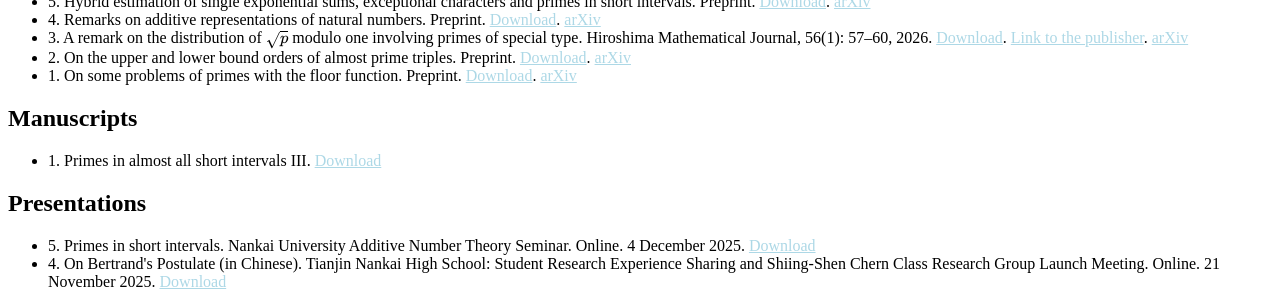
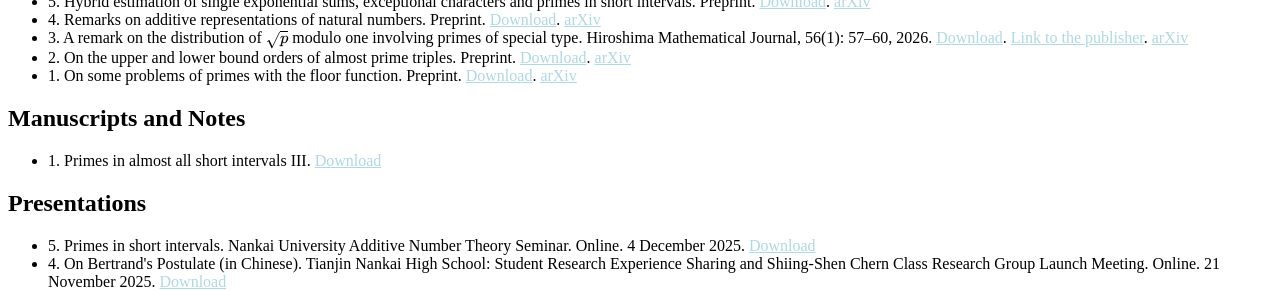
Before and after one commit to CareyRunboLi/CareyRunboLi.github.io, a Jekyll site: the page built from index.md, in a window 1280 px wide and 900 px high, scrolled down 1818 px. Shown: the part 488-779 px from the top of the window. Built offline with Jekyll 4.4.1, drawn with Linux system fonts in a browser that asks for light colours; some web fonts are replaced; formulas are drawn with MathJax 3; a style sheet for code colours, icons or effects is not loaded; our own code applies the rules of GitHub Pages for plain Markdown files.

Commit message:
Update manuscripts.md

```diff
--- a/_includes/manuscripts.md
+++ b/_includes/manuscripts.md
@@ -4,7 +4,7 @@
   }
 </style>
 
-## Manuscripts
+## Manuscripts and Notes
 
 <ul style="margin:0 0 5px;">
   <li>1. Primes in almost all short intervals III. <a href="https://runbolicarey.com/assets/downloads/Primes_in_almost_all_short_intervals_III.pdf"><span>Download</span></a></li>
```
